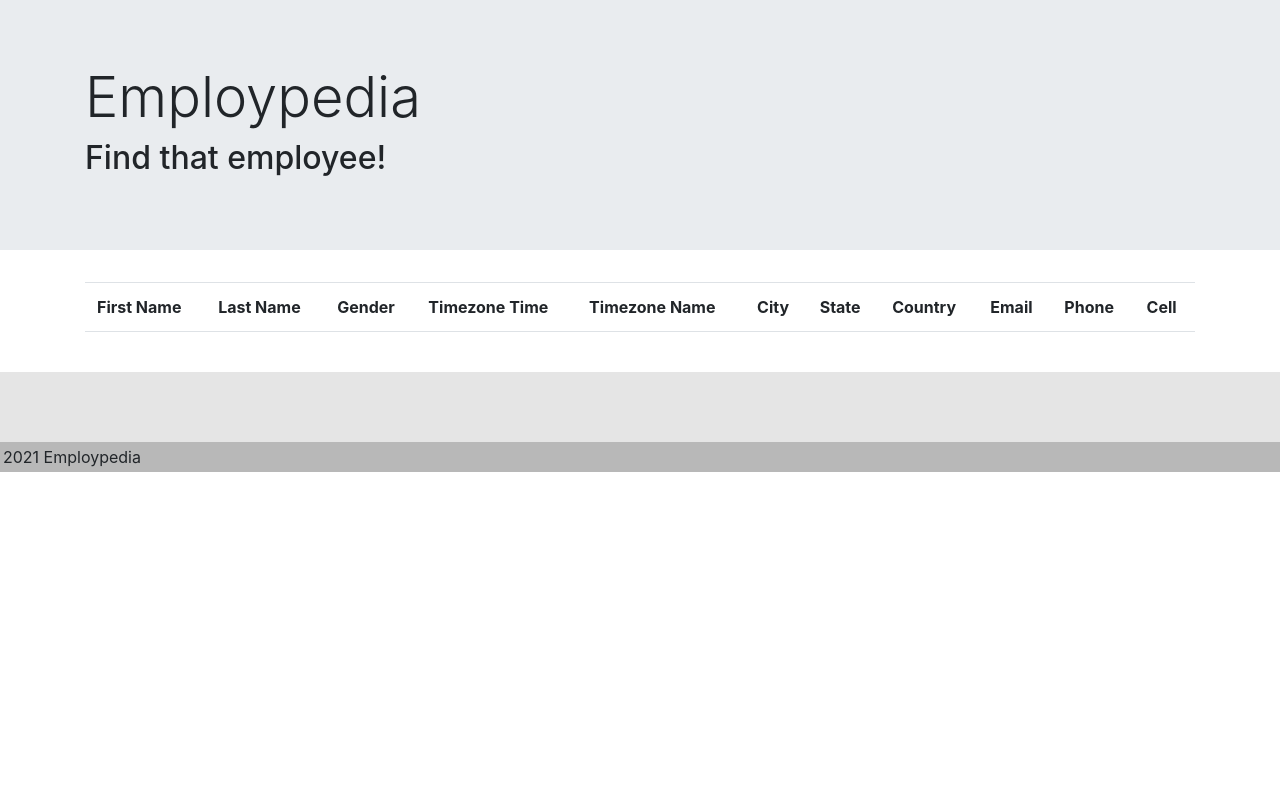
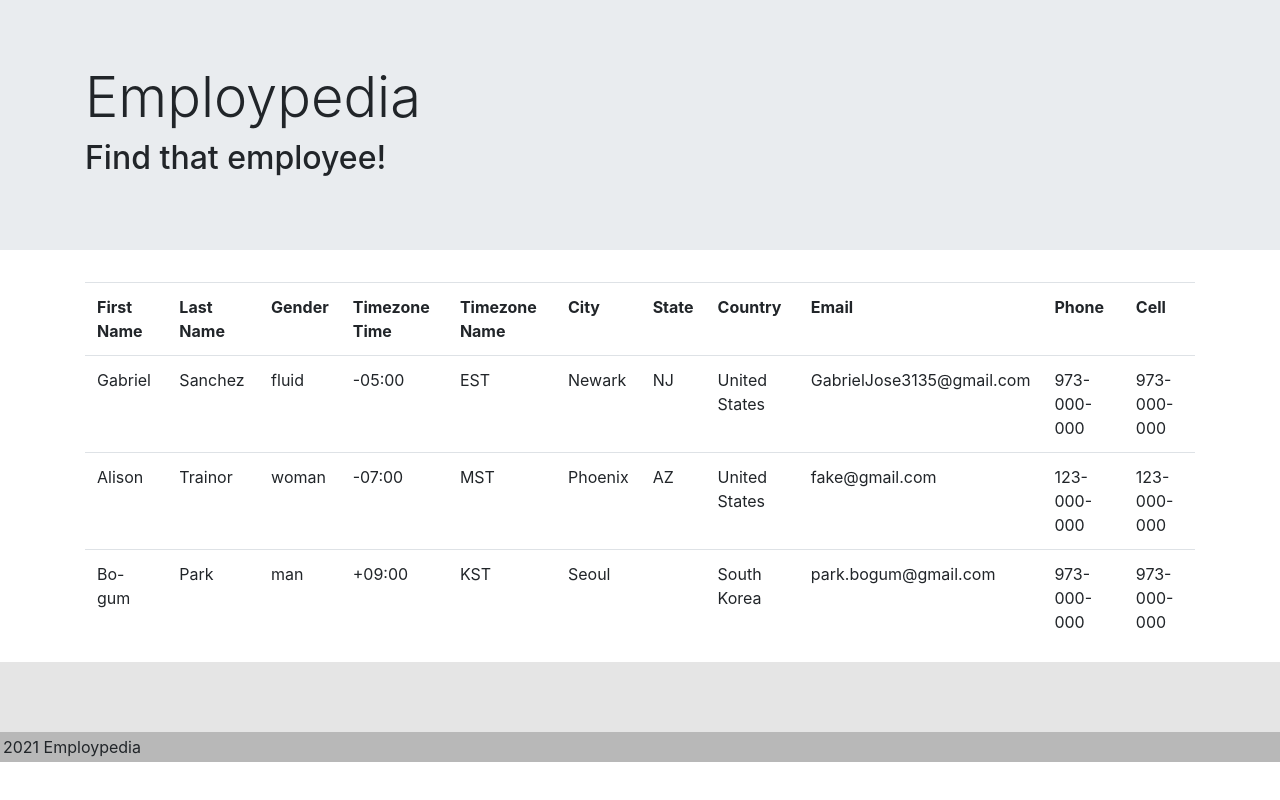
Before and after one commit to gabel35/Employpedia, a React (Create React App) app: page / in a window 1280 px wide. Built offline with nearby package versions, Linux system fonts and the light colour scheme.

Commit message:
using test data

```diff
--- a/src/App.js
+++ b/src/App.js
@@ -1,15 +1,85 @@
-import React from "react";
+import React, { Component, useEffect, useState } from "react";
 import Employees from "./pages/Chart";
 import Hero from "./components/Hero";
 import Footer from "./components/Footer";
 import Container from "./components/Container";
 
 function App() {
+
+  // const [results, setResults] = useState('');
+
+  // useEffect(() => {
+  //   fetch("https://randomuser.me/api/?results=50&nat=us")
+  //     .then(response => response.json())
+  //     .then(json => setResults(json.results))
+  // }, [])
+
+  var results = [{
+    name : {
+      first: "Gabriel",
+      last: "Sanchez"
+    },
+    gender: "fluid",
+    timezone: {
+      offset: "-05:00",
+      description: "EST"
+    },
+    location: {
+      city: "Newark",
+      state: "NJ",
+      country: "United States"
+    },
+    email: "GabrielJose3135@gmail.com",
+    phone: "973-000-000",
+    cell: "973-000-000"
+  },
+  {
+    name : {
+      first: "Alison",
+      last: "Trainor"
+    },
+    gender: "woman",
+    timezone: {
+      offset: "-07:00",
+      description: "MST"
+    },
+    location: {
+      city: "Phoenix",
+      state: "AZ",
+      country: "United States"
+    },
+    email: "fake@gmail.com",
+    phone: "123-000-000",
+    cell: "123-000-000"
+  },
+  {
+    name : {
+      first: "Bo-gum",
+      last: "Park"
+    },
+    gender: "man",
+    timezone: {
+      offset: "+09:00",
+      description: "KST"
+    },
+    location: {
+      city: "Seoul",
+      state: "",
+      country: "South Korea"
+    },
+    email: "park.bogum@gmail.com",
+    phone: "973-000-000",
+    cell: "973-000-000"
+  }];
+
+  var res1 = results[0];
+  var res2 = results[1];
+  var res3 = results[2];
+
   return (
       <div>
         <Hero />
-        <Container>
-        </Container>
+        <Container res1={res1} res2={res2} res3={res3}/>
         <Footer />
       </div>
   );
--- a/src/components/Container/index.js
+++ b/src/components/Container/index.js
@@ -18,31 +18,45 @@ const Container = props => {
         <th>Cell</th>
       </tr>
       <tr>
-        <td>{props.results}</td>
-        <td>{props.firstName}</td>
-        <td>{props.firstName}</td>
-        <td>{props.firstName}</td>
-        <td>{props.firstName}</td>
-        <td>{props.firstName}</td>
-        <td>{props.firstName}</td>
-        <td>{props.firstName}</td>
-        <td>{props.firstName}</td>
-        <td>{props.firstName}</td>
-        <td>{props.firstName}</td>
-          {/* <td>
-            {results.name.last}
-            {results.gender}
-            {results.timezone.offset}
-            {results.timezone.description}
-            {results.location.city}
-            {results.location.state}
-            {results.location.country}
-            {results.email}
-            {results.phone}
-            {results.cell}
-          </td> */}
-        </tr>
-      </table>
+        <td>{props.res1.name.first}</td>
+        <td>{props.res1.name.last}</td>
+        <td>{props.res1.gender}</td>
+        <td>{props.res1.timezone.offset}</td>
+        <td>{props.res1.timezone.description}</td>
+        <td>{props.res1.location.city} </td>
+        <td>{props.res1.location.state}</td>
+        <td>{props.res1.location.country} </td>
+        <td>{props.res1.email} </td>
+        <td>{props.res1.phone} </td>
+        <td>{props.res1.cell}</td>
+      </tr>
+      <tr>
+        <td>{props.res2.name.first}</td>
+        <td>{props.res2.name.last}</td>
+        <td>{props.res2.gender}</td>
+        <td>{props.res2.timezone.offset}</td>
+        <td>{props.res2.timezone.description}</td>
+        <td>{props.res2.location.city} </td>
+        <td>{props.res2.location.state}</td>
+        <td>{props.res2.location.country} </td>
+        <td>{props.res2.email} </td>
+        <td>{props.res2.phone} </td>
+        <td>{props.res2.cell}</td>
+      </tr>
+      <tr>
+        <td>{props.res3.name.first}</td>
+        <td>{props.res3.name.last}</td>
+        <td>{props.res3.gender}</td>
+        <td>{props.res3.timezone.offset}</td>
+        <td>{props.res3.timezone.description}</td>
+        <td>{props.res3.location.city} </td>
+        <td>{props.res3.location.state}</td>
+        <td>{props.res3.location.country} </td>
+        <td>{props.res3.email} </td>
+        <td>{props.res3.phone} </td>
+        <td>{props.res3.cell}</td>
+      </tr>
+     </table>
     </div>
   )
 }
--- a/src/pages/Chart.js
+++ b/src/pages/Chart.js
@@ -11,19 +11,38 @@ import Container from "../components/Container";
 //   }
 
 const Employees = () => {
-  const [results, setResults] = useState('');
+  // const [results, setResults] = useState('');
 
-  useEffect(() => {
-    fetch("https://randomuser.me/api/")
-      .then(response => response.json())
-      .then(json => setResults(json.results))
-  }, [])
+  // useEffect(() => {
+  //   fetch("https://randomuser.me/api/")
+  //     .then(response => response.json())
+  //     .then(json => setResults(json.results))
+  // }, [])
 
+  var results = {
+    name : {
+      first: "Gabriel",
+      last: "Sanchez"
+    },
+    gender: "fluid",
+    timezone: {
+      offset: "-05:00",
+      description: "EST"
+    },
+    location: {
+      city: "Newark",
+      state: "NJ",
+      country: "United States"
+    },
+    email: "GabrielJose3135@gmail.com",
+    phone: "973-000-000",
+    cell: "973-000-000"
+  }
 
   return (
     <div>
       <Container
-        results={results.name}
+        results={results}
       />
     </div>
   );
```
